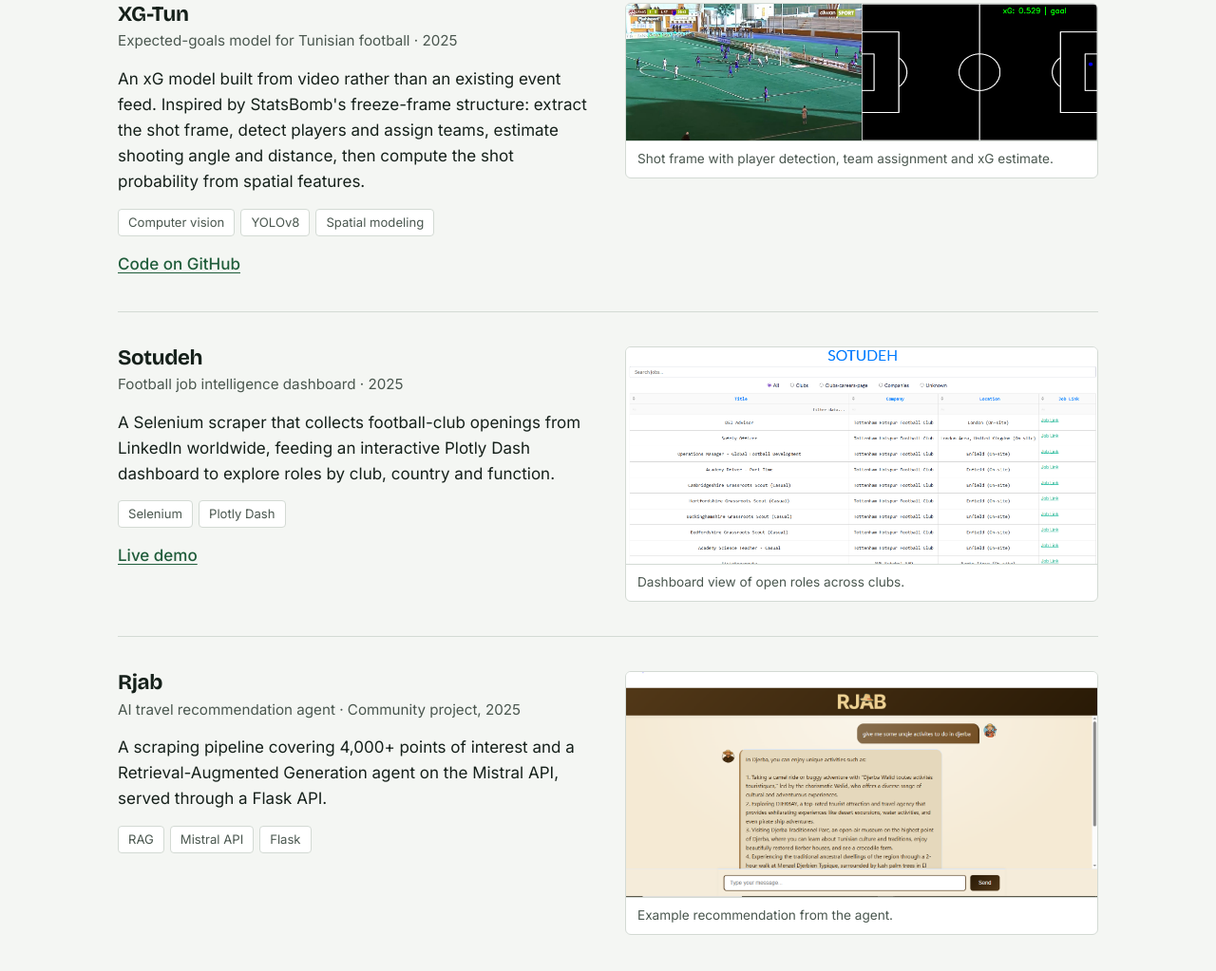
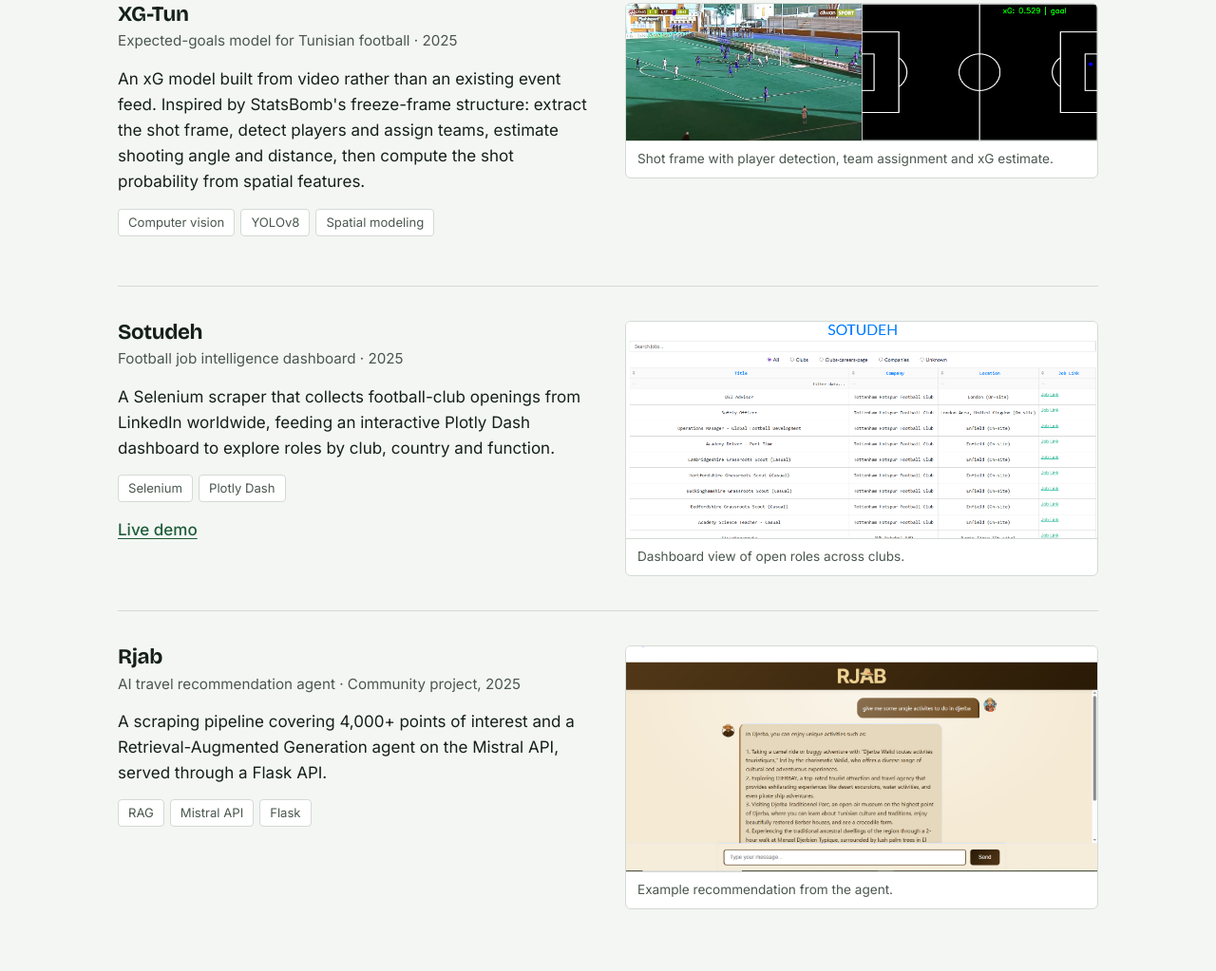
Before and after one commit to SeifMejri21/my-portfolio, a plain HTML site: page index.html in a window 1280 px wide. Shown: the part 4311-5334 px from the top of the page at 95% size. Drawn offline with nearby package versions, Linux system fonts and the light colour scheme; no server answers.

Commit message:
removed github for xg-tun

```diff
--- a/index.html
+++ b/index.html
@@ -244,7 +244,6 @@
         <div class="meta">Expected-goals model for Tunisian football · 2025</div>
         <p>An xG model built from video rather than an existing event feed. Inspired by StatsBomb's freeze-frame structure: extract the shot frame, detect players and assign teams, estimate shooting angle and distance, then compute the shot probability from spatial features.</p>
         <ul class="tags"><li>Computer vision</li><li>YOLOv8</li><li>Spatial modeling</li></ul>
-        <div class="actions"><a href="https://github.com/SeifMejri21">Code on GitHub</a></div>
       </div>
       <figure>
         <img src="assets/xg_tun.jpg" alt="Shot frame with player detection and xG estimate" onerror="this.parentNode.classList.add('no-img')">
```
